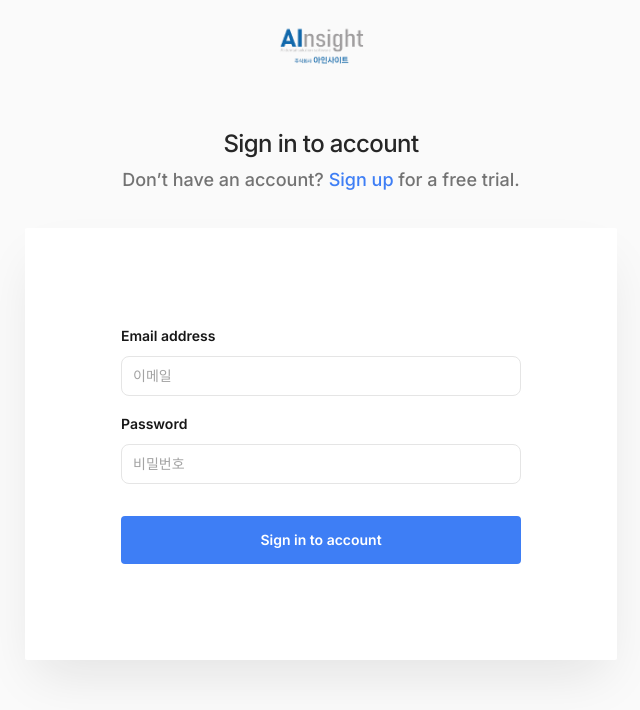
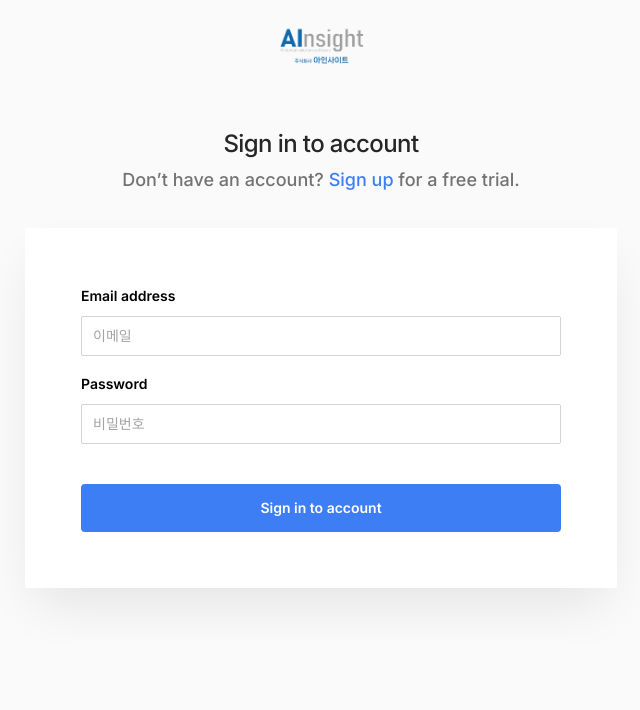
Before and after one commit to AInsightrnd/web, a Next.js app: page /login in a window 1280 px wide. Shown: the top 710 px of the page, without its empty margins (319-959 px from the left). Built offline with nearby package versions, Linux system fonts and the light colour scheme.

Commit message:
Field ui / sign-in page box edited

```diff
--- a/src/app/(auth)/login/page.tsx
+++ b/src/app/(auth)/login/page.tsx
@@ -42,7 +42,7 @@ export default function Login() {
             required
           />
         </div>
-        <Button type="submit" color="cyan" className="py-3 mt-8 w-full">
+        <Button type="submit" color="cyan" className="py-3 mt-10 w-full">
           Sign in to account
         </Button>
       </form>
--- a/src/components/AuthLayout.tsx
+++ b/src/components/AuthLayout.tsx
@@ -29,10 +29,11 @@ export function AuthLayout({
             <p className="mt-1 text-center font-medium text-lg text-gray-500">{subtitle}</p>
           )}
         </div>
-        <div className="-mx-4 mt-8 flex-auto bg-white px-4 py-10 shadow-2xl shadow-gray-900/10 sm:mx-0 sm:flex-none sm:rounded-sm sm:p-24">
+        <div className="-mx-4 mt-8 flex-auto bg-white px-4 py-10 shadow-2xl shadow-gray-900/10 sm:mx-0 sm:flex-none sm:rounded-sm sm:p-14">
           {children}
         </div>
       </div>
+
     </main>
   )
 }
--- a/src/components/Fields.tsx
+++ b/src/components/Fields.tsx
@@ -2,13 +2,13 @@ import clsx from 'clsx'
 import { useId } from 'react'
 
 const formClasses =
-  'block w-full appearance-none rounded-lg border border-gray-200 bg-white py-[calc(theme(spacing.2)-1px)] px-[calc(theme(spacing.3)-1px)] text-gray-900 placeholder:text-gray-400 focus:border-ainblue-800ainblue-800 focus:outline-none focus:ring-ainblue-800 sm:text-sm'
+  'block w-full appearance-none rounded-sm border border-gray-300 bg-white py-[calc(theme(spacing.2)-1px)] px-[calc(theme(spacing.3)-1px)] text-gray-900 placeholder:text-gray-400 focus:border-ainblue-800 ainblue-800 focus:outline-none focus:ring-ainblue-800 sm:text-sm'
 
 function Label({ id, children }: { id: string; children: React.ReactNode }) {
   return (
     <label
       htmlFor={id}
-      className="mb-2 block text-sm font-semibold text-gray-900"
+      className="mb-2 block text-sm font-semibold text-gray 700"
     >
       {children}
     </label>
```
